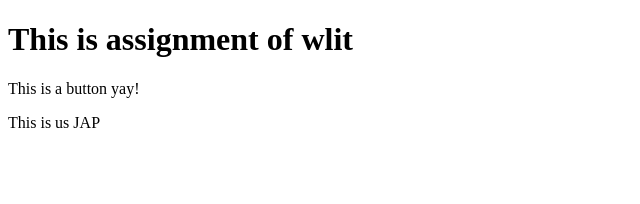
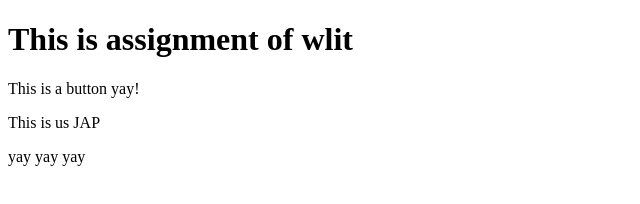
Before and after one commit to purnima67/Assignment2, a plain HTML site: page index.html in a window 1280 px wide. Shown: the full height of the page, 0-640 px from the left. Drawn offline with Linux system fonts and the light colour scheme.

Commit message:
jasmine-changes

```diff
--- a/index.html
+++ b/index.html
@@ -9,5 +9,6 @@
     <h1>This is assignment of wlit</h1>
     <p>This is a button yay!</p>
     <p>This is us JAP</p>
+    <p>yay yay yay</p>
 </body>
 </html>
```
